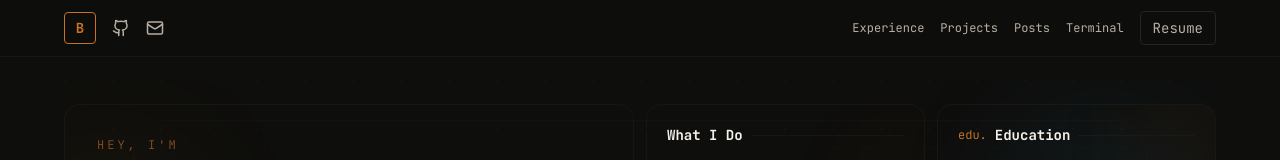
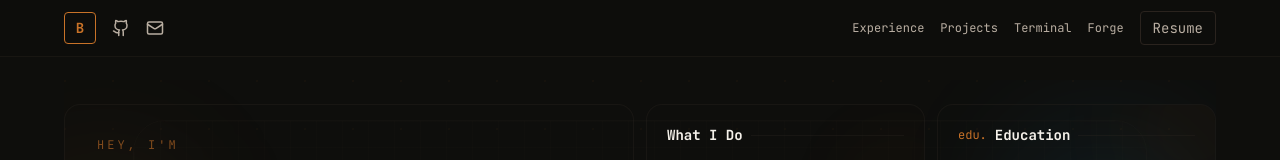
Before and after one commit to bereketlemma/bereket-portfolio, a Next.js app: page / in a window 1280 px wide. Shown: the top 160 px of the page. Built offline with nearby package versions, Linux system fonts and the light colour scheme.

Commit message:
fix: refine navbar behavior and navigation flow

```diff
--- a/app/home/_components/navbar.tsx
+++ b/app/home/_components/navbar.tsx
@@ -11,7 +11,6 @@ type NavSection = Exclude<Section, "home" | null>
 const sectionLinks: ReadonlyArray<{ key: NavSection; label: string }> = [
   { key: "experience", label: "Experience" },
   { key: "projects", label: "Projects" },
-  { key: "posts", label: "Posts" },
   { key: "terminal", label: "Terminal" },
 ]
 
@@ -101,6 +100,22 @@ export default function Navbar() {
             </button>
           ))}
 
+          <Link
+            href="/forge"
+            className={`
+              relative hidden md:block font-mono text-xs transition-colors
+              ${pathname === "/forge" ? "text-accent" : "text-muted-foreground hover:text-accent"}
+            `}
+          >
+            Forge
+            {pathname === "/forge" && (
+              <span
+                className="absolute -bottom-1 h-px w-4 bg-accent"
+                style={{ left: "50%", transform: "translateX(-50%)" }}
+              />
+            )}
+          </Link>
+
           {/* Resume */}
           <div className="group relative">
             <a
@@ -159,6 +174,15 @@ export default function Navbar() {
                 {link.label}
               </button>
             ))}
+            <Link
+              href="/forge"
+              onClick={() => setMenuOpen(false)}
+              className={`font-mono text-xs transition-colors py-1 ${
+                pathname === "/forge" ? "text-accent" : "text-muted-foreground hover:text-accent"
+              }`}
+            >
+              Forge
+            </Link>
             <a
               href="/assets/Bereket_Lemma_Resume.pdf"
               target="_blank"
```
